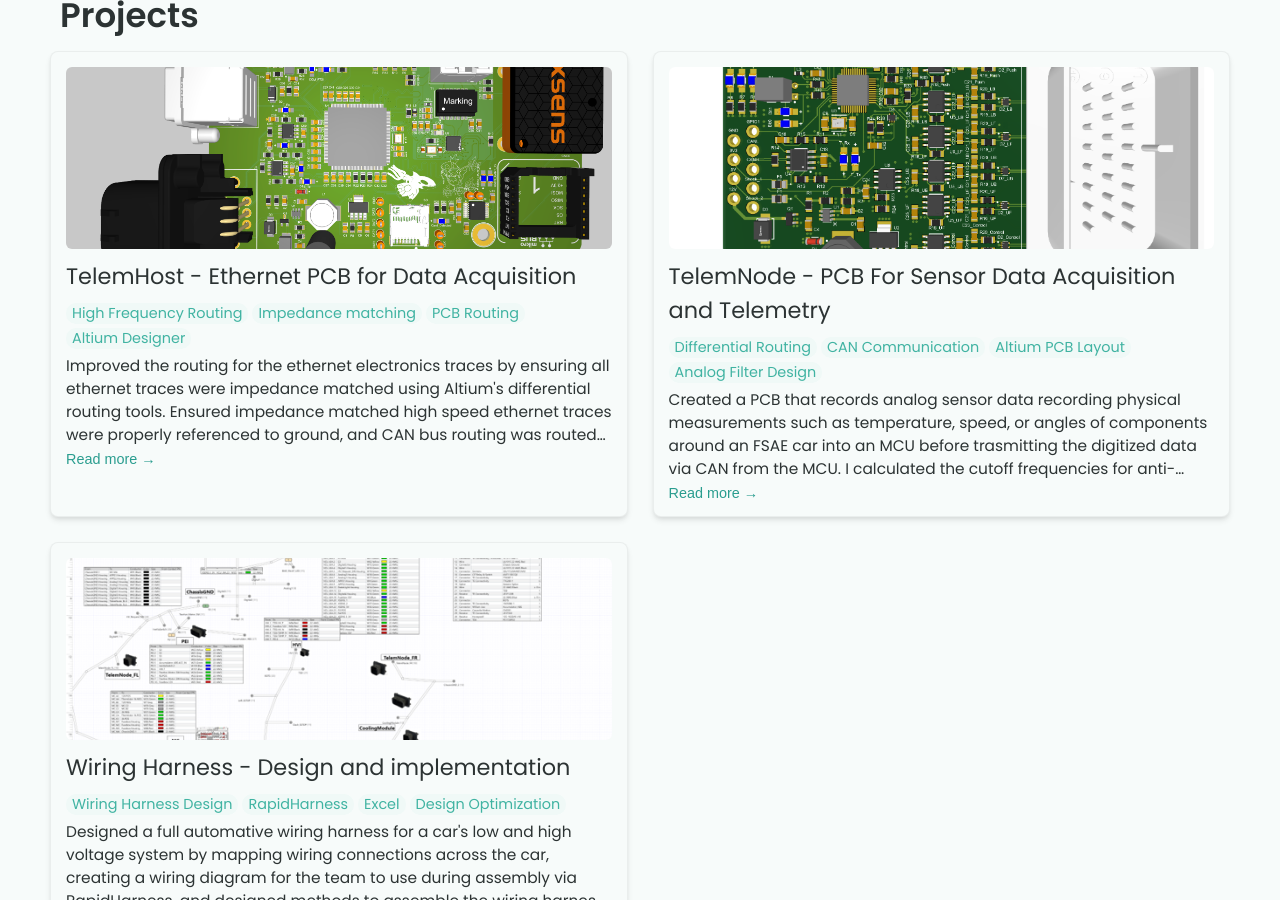
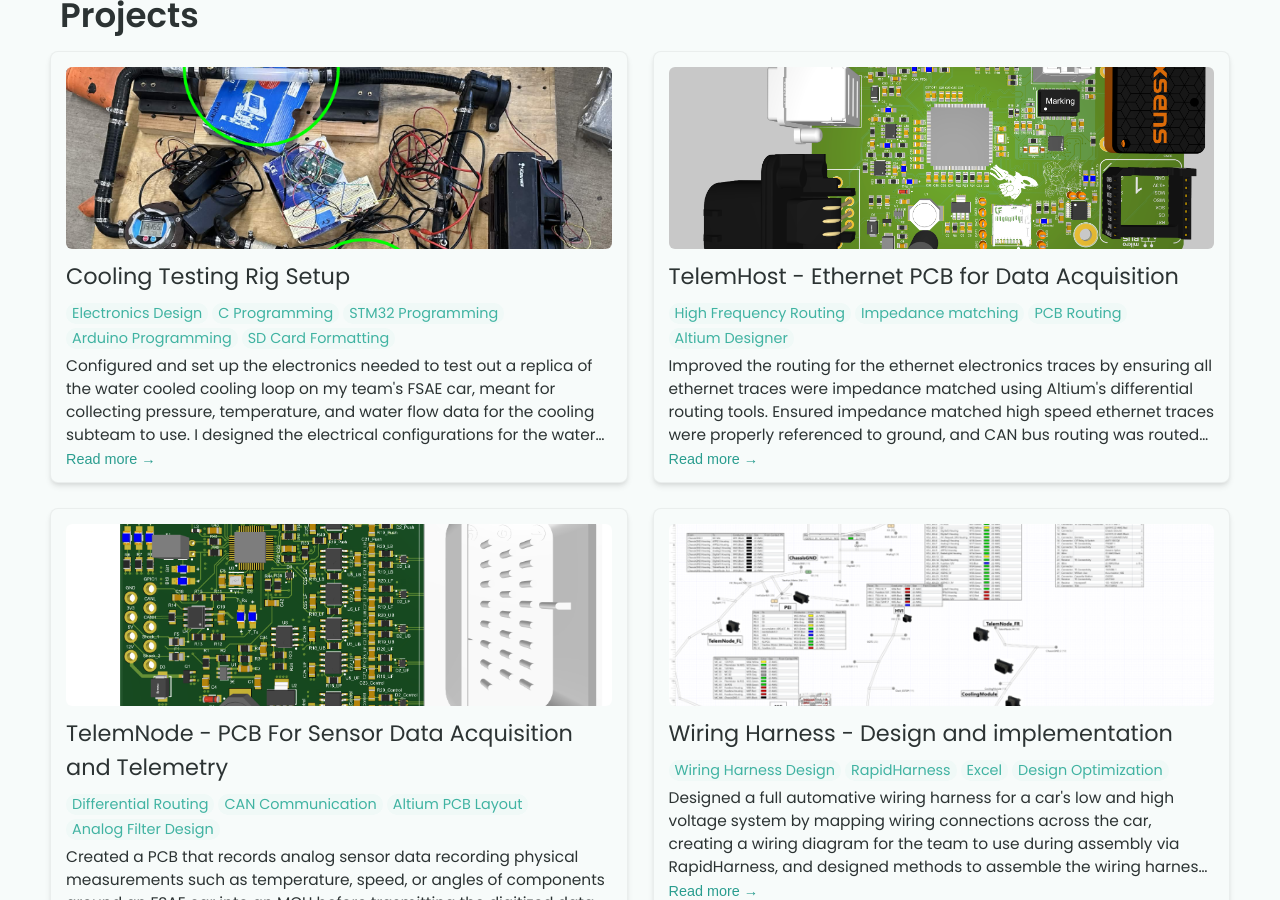
Before and after one commit to WillyWonky967/WillyWonky967.github.io, a Jekyll site: the page built from index.html, in a window 1280 px wide and 900 px high, scrolled down 1043 px. Built offline with Jekyll 4.4.1, drawn with Linux system fonts in a browser that asks for light colours.

Commit message:
added cooling testing rig and updated profile photo

```diff
--- a/_config.yml
+++ b/_config.yml
@@ -23,7 +23,7 @@ description: >- # dont remove this line. this will ignore all new lines until th
 
 
 # Place your profile image in /assets/images/profile-image/folder and edit the file name
-profile_image: ./assets/images/profile-image/avatar.jpeg
+profile_image: ./assets/images/profile-image/William_Headshot_2025_1.JPG
 
 
 # Link your resume
--- /dev/null
+++ b/_projects/CoolingTestingRig/index.md
@@ -0,0 +1,13 @@
+---
+layout: post
+title: Cooling Testing Rig Setup
+description: Configured and set up the electronics needed to test out a replica of the water cooled cooling loop on my team's FSAE car, meant for collecting pressure, temperature, and water flow data for the cooling subteam to use. I designed the electrical configurations for the water temperature and pressure sensors, programmed an STM32 to run the water pumps and fans within the cooling loop with programmable speeds, as well as programming an Arduino to save data to an SD card whcih I formatted.
+skills:
+  - Electronics Design
+  - C Programming
+  - STM32 Programming
+  - Arduino Programming
+  - SD Card Formatting
+
+main-image: /Website_CoolingRig1.png
+---
```
Also changed, not shown: _projects/CoolingTestingRig/Website_CoolingRig1.png (added), _projects/HandsOnElectricalWork/index.md (added), assets/images/profile-image/William_Headshot_2025_1.JPG (added), 3 other files.
